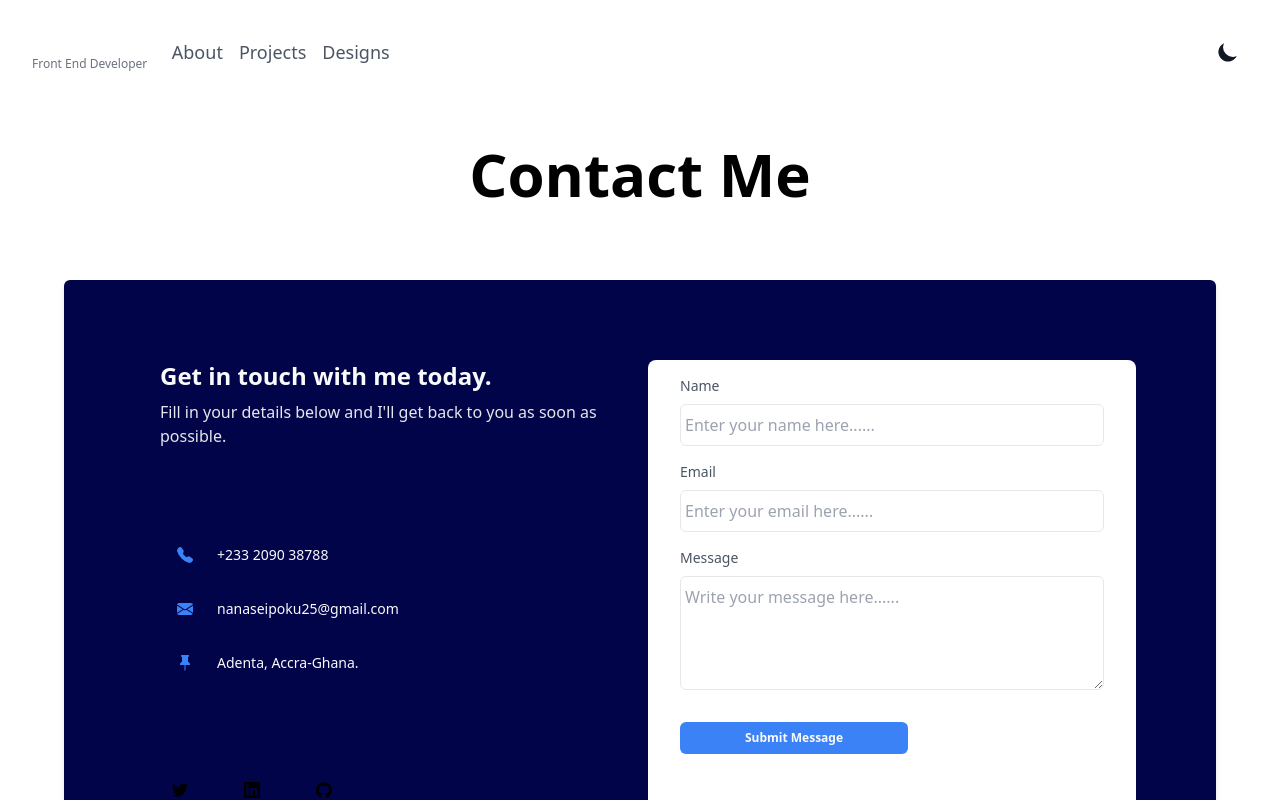
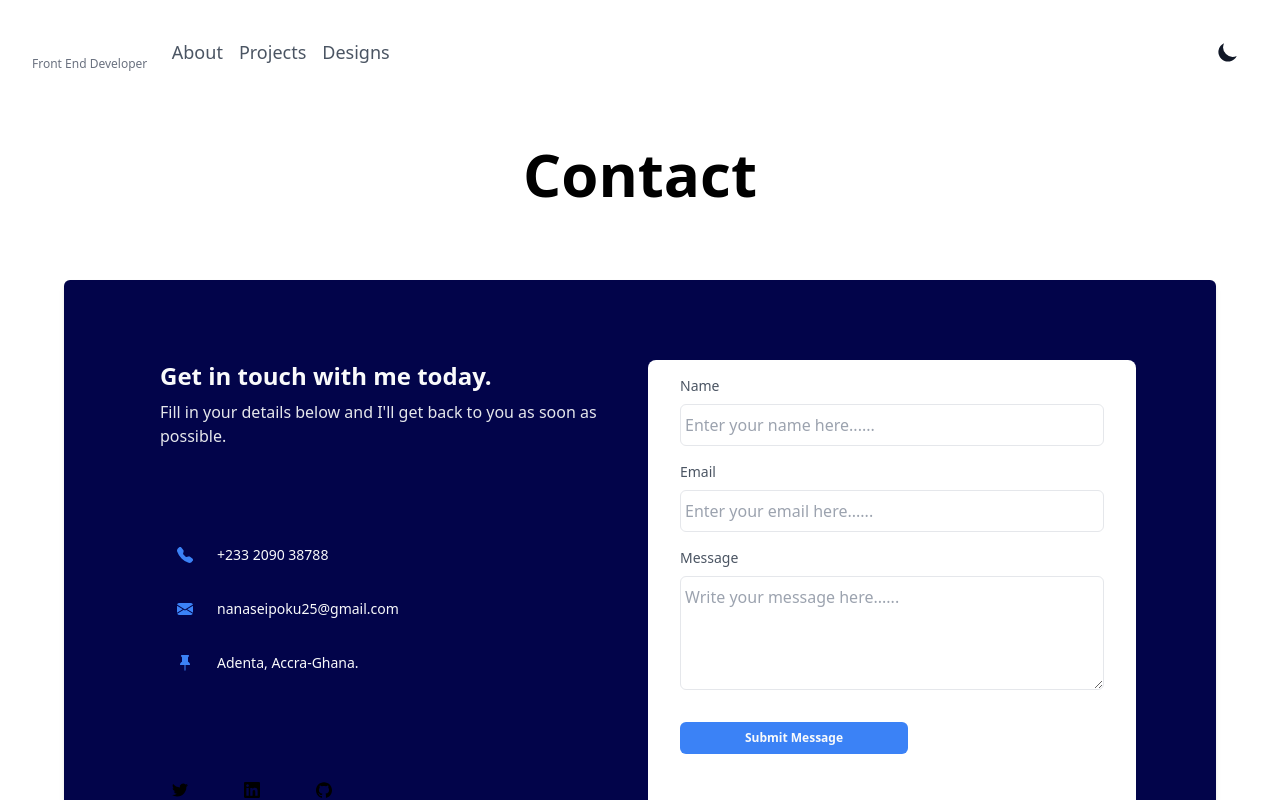
Before and after one commit to NanaPokun/My-Folio, a Next.js app: page /contact in a window 1280 px wide. Shown: the top 800 px of the page. Built offline with nearby package versions, Linux system fonts and the light colour scheme.

Commit message:
me removed

```diff
--- a/components/Contact.js
+++ b/components/Contact.js
@@ -7,7 +7,7 @@ export default function Contact() {
     <section>
         <div className="max-w-6xl mx-auto h-48 bg-white dark:bg-gray-800">
             <h1 className=" text-6xl md:text-6xl font-bold py-10 text-center">
-                Contact Me
+                Contact
             </h1>
         </div>
       <div className="relative z-10 rounded-md shadow-md bg-[#02044A] p-4 md:p-10 lg:p-20 max-w-6xl mx-auto mb-20 -mt-4">
```
